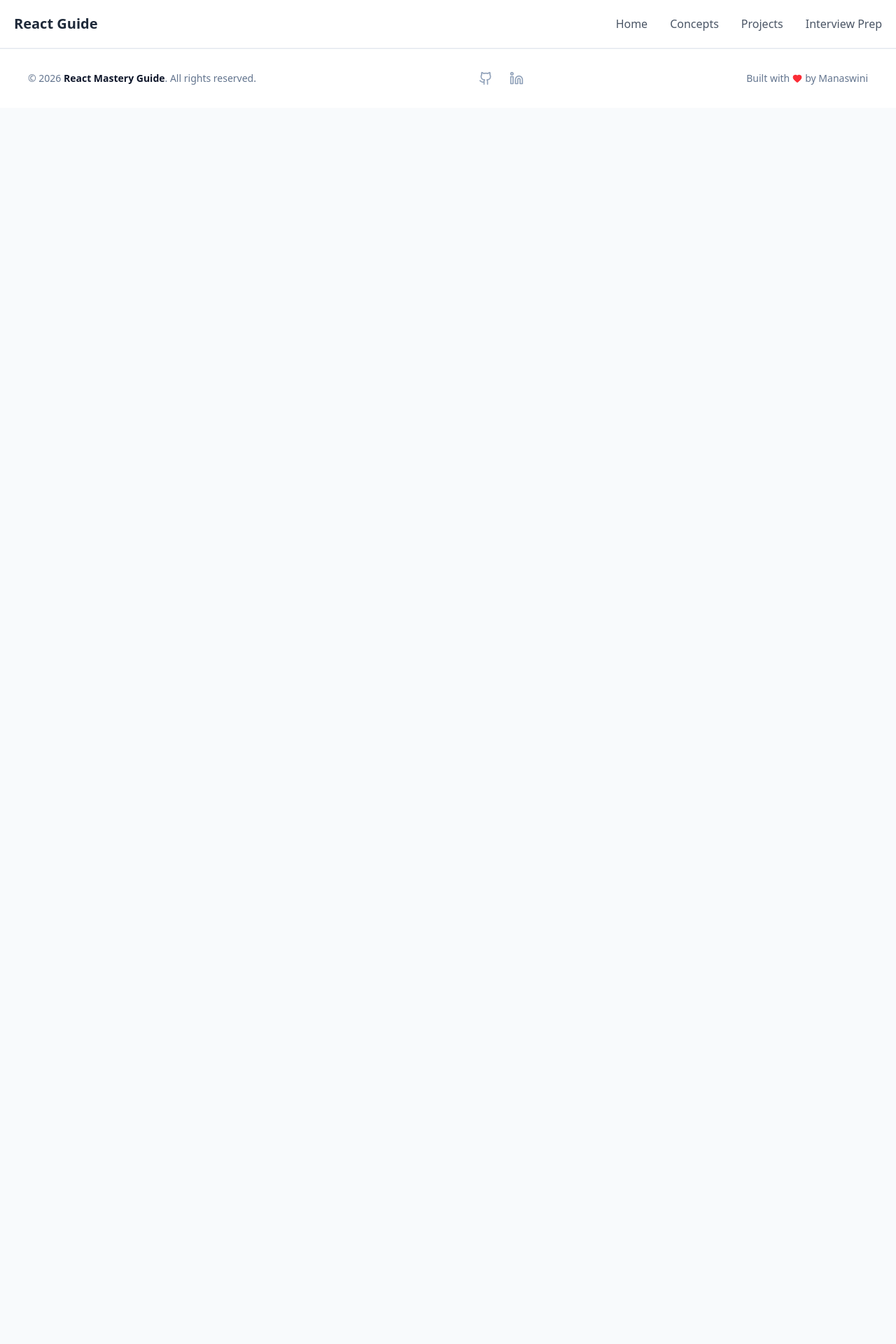
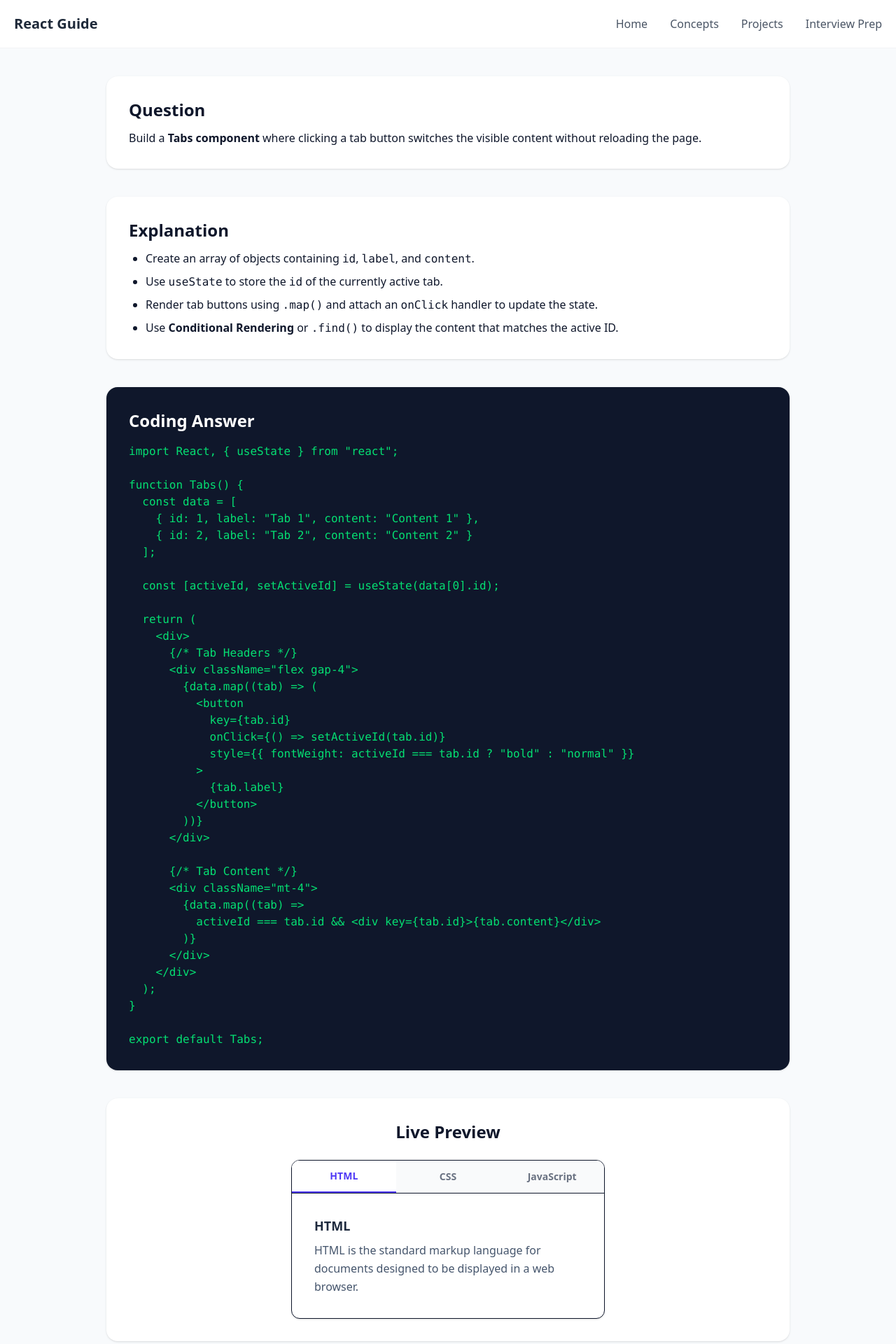
Before and after one commit to Monisasmal/React-Concept, a React (Vite) app: page /interview/ui/Tabs in a window 1280 px wide. Shown: the top 1920 px of the page at 70% size. Before the commit the page ends 800 px from the top, so only its background shows below. Built offline with nearby package versions, Linux system fonts and the light colour scheme.

Commit message:
first commit

```diff
--- a/src/components/pages/interview/UIComponent/Tabs.jsx
+++ b/src/components/pages/interview/UIComponent/Tabs.jsx
@@ -0,0 +1,138 @@
+import React, { useState } from "react";
+
+const ReactTabsGuide = () => {
+  // Logic for the Live Preview Section
+  const tabs = [
+    {
+      id: "html",
+      label: "HTML",
+      content: "HTML is the standard markup language for documents designed to be displayed in a web browser."
+    },
+    {
+      id: "css",
+      label: "CSS",
+      content: "CSS is a style sheet language used for describing the presentation of a document written in HTML."
+    },
+    {
+      id: "js",
+      label: "JavaScript",
+      content: "JavaScript is a programming language that allows you to implement complex features on web pages."
+    }
+  ];
+
+  const [activeTab, setActiveTab] = useState(tabs[0].id);
+
+  return (
+    <div className="max-w-5xl mx-auto pt-10 pb-20 px-6 bg-slate-50 min-h-screen">
+
+      {/* --- 1. QUESTION --- */}
+      <div className="bg-white p-8 rounded-2xl shadow mb-10">
+        <h2 className="text-2xl font-bold mb-3">
+          Question
+        </h2>
+        <p>
+          Build a <strong>Tabs component</strong> where clicking a tab button
+          switches the visible content without reloading the page.
+        </p>
+      </div>
+
+      {/* --- 2. EXPLANATION --- */}
+      <div className="bg-white p-8 rounded-2xl shadow mb-10">
+        <h2 className="text-2xl font-bold mb-3">
+          Explanation
+        </h2>
+        <ul className="list-disc pl-6 space-y-2">
+          <li>Create an array of objects containing <code>id</code>, <code>label</code>, and <code>content</code>.</li>
+          <li>Use <code>useState</code> to store the <code>id</code> of the currently active tab.</li>
+          <li>Render tab buttons using <code>.map()</code> and attach an <code>onClick</code> handler to update the state.</li>
+          <li>Use <strong>Conditional Rendering</strong> or <code>.find()</code> to display the content that matches the active ID.</li>
+        </ul>
+      </div>
+
+      {/* --- 3. CODING ANSWER --- */}
+      <div className="bg-slate-900 text-green-400 p-8 rounded-2xl shadow mb-10 overflow-x-auto">
+        <h2 className="text-2xl text-white mb-4 font-bold">
+          Coding Answer
+        </h2>
+        <pre>
+{`import React, { useState } from "react";
+
+function Tabs() {
+  const data = [
+    { id: 1, label: "Tab 1", content: "Content 1" },
+    { id: 2, label: "Tab 2", content: "Content 2" }
+  ];
+
+  const [activeId, setActiveId] = useState(data[0].id);
+
+  return (
+    <div>
+      {/* Tab Headers */}
+      <div className="flex gap-4">
+        {data.map((tab) => (
+          <button
+            key={tab.id}
+            onClick={() => setActiveId(tab.id)}
+            style={{ fontWeight: activeId === tab.id ? "bold" : "normal" }}
+          >
+            {tab.label}
+          </button>
+        ))}
+      </div>
+
+      {/* Tab Content */}
+      <div className="mt-4">
+        {data.map((tab) =>
+          activeId === tab.id && <div key={tab.id}>{tab.content}</div>
+        )}
+      </div>
+    </div>
+  );
+}
+
+export default Tabs;`}
+        </pre>
+      </div>
+
+      {/* --- 4. LIVE PREVIEW --- */}
+      <div className="bg-white p-8 rounded-2xl shadow mb-10">
+        <h2 className="text-2xl font-bold mb-6 text-center">
+          Live Preview
+        </h2>
+        <div className="max-w-md mx-auto border rounded-xl overflow-hidden bg-white shadow-sm">
+          {/* Tab Buttons */}
+          <div className="flex border-b bg-gray-50">
+            {tabs.map((tab) => (
+              <button
+                key={tab.id}
+                onClick={() => setActiveTab(tab.id)}
+                className={`flex-1 py-3 px-4 text-sm font-semibold transition-all ${
+                  activeTab === tab.id
+                  ? "bg-white text-indigo-600 border-b-2 border-indigo-600"
+                  : "text-gray-500 hover:text-gray-700 hover:bg-gray-100"
+                }`}
+              >
+                {tab.label}
+              </button>
+            ))}
+          </div>
+
+          {/* Content Area */}
+          <div className="p-8 min-h-[150px] animate-in fade-in duration-500">
+            {tabs.map((tab) =>
+              activeTab === tab.id && (
+                <div key={tab.id} className="text-slate-600 leading-relaxed">
+                  <h3 className="text-lg font-bold text-slate-800 mb-2">{tab.label}</h3>
+                  {tab.content}
+                </div>
+              )
+            )}
+          </div>
+        </div>
+      </div>
+
+    </div>
+  );
+};
+
+export default ReactTabsGuide;
--- a/src/components/pages/interview/UIComponent/UIbasic.jsx
+++ b/src/components/pages/interview/UIComponent/UIbasic.jsx
@@ -6,7 +6,8 @@ const questions = [
 
 {title:"Build Accordion using useState", path:"/interview/ui/Accordion"},
 {title:"Build Modal using useState", path:"/interview/ui/Modal"},
-{title:"Build a component that generates an <strong>M x N Matrix</strong>", path:"/interview/ui/MatrixGenerator"},
+{title:"Build a component that generates an M x N Matrix", path:"/interview/ui/MatrixGenerator"},
+{title:"Build a Tabs component", path:"/interview/ui/Tabs"},
 ]
 
 return(
--- a/src/routes/InterviewRoutes.jsx
+++ b/src/routes/InterviewRoutes.jsx
@@ -11,6 +11,8 @@ import UiQuestions from "../components/pages/interview/UIComponent/UIbasic"
 import Accordion from "../components/pages/interview/UIComponent/Accordion"
 import Modal from "../components/pages/interview/UIComponent/Modal"
 import MatrixGenerator from "../components/pages/interview/UIComponent/MatrixGenerator"
+import Tabs from "../components/pages/interview/UIComponent/Tabs"
+
 
 const interviewRoutes = [
 
@@ -24,10 +26,12 @@ const interviewRoutes = [
 {path:"/interview/basic/SearchFilter", element:<SearchFilter/>},
 
 
+
 {path:"/interview/ui", element:<UiQuestions/>},
 {path:"/interview/ui/Accordion", element:<Accordion/>},
 {path:"/interview/ui/Modal", element:<Modal/>},
 {path:"/interview/ui/MatrixGenerator", element:<MatrixGenerator/>},
+{path:"/interview/ui/Tabs", element:<Tabs/>},
 
 ]
 
```
